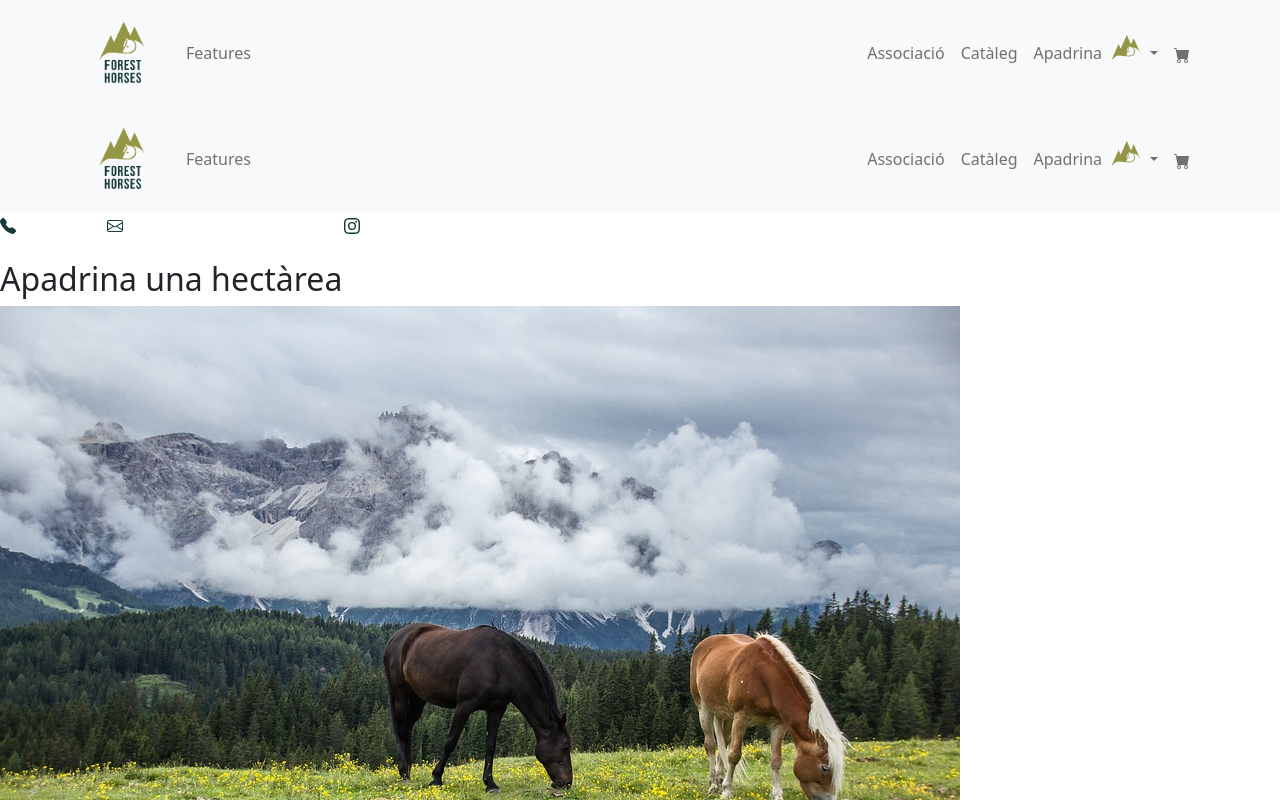
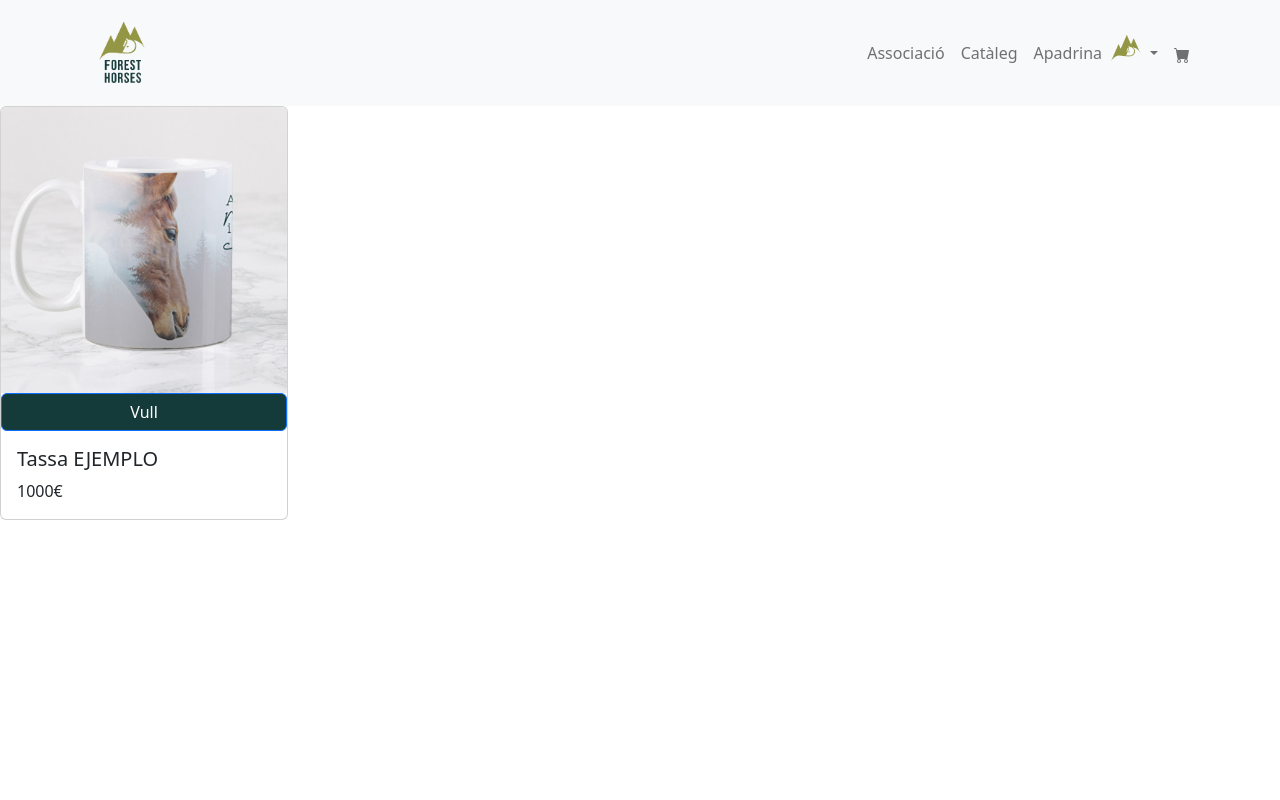
Before and after one commit to foresthdev/Forest_horses, a React (Create React App) app in the folder client/: page / in a window 1280 px wide. Shown: the top 800 px of the page. Built offline with nearby package versions, Linux system fonts and the light colour scheme.

Commit message:
#11 card-product render

```diff
--- a/client/src/App.css
+++ b/client/src/App.css
@@ -80,3 +80,5 @@
   background-color: #173A3A;
   height: 15rem;
 }
+
+/* ----------------------------------------------------CARD-COMPONENT---------------------------------------------------------------------------- */
--- a/client/src/App.js
+++ b/client/src/App.js
@@ -3,15 +3,17 @@ import Home from './pages/Home';
 import Navbar from "./components/Navbar";
 import Footer from './components/Footer';
 import Section3 from './components/Section3';
+import ProductCard from './components/ProductCard';
 
 
 function App() {
   return (
     <div className="App">
       <Navbar />
-      <Home />
+      {/* <Home />
       <Section3 />
-      <Footer />
+      <Footer /> */}
+      <ProductCard />
 
     </div>
   );
--- a/client/src/components/Navbar.jsx
+++ b/client/src/components/Navbar.jsx
@@ -15,7 +15,7 @@ function Encabezado() {
         <Navbar.Toggle aria-controls="responsive-navbar-nav" />
         <Navbar.Collapse id="responsive-navbar-nav">
           <Nav className="me-auto">
-            <Nav.Link href="#features">Features</Nav.Link>
+            {/* <Nav.Link href="#features">Features</Nav.Link> */}
           </Nav>
           <Nav>
           <Nav.Link href="#pricing">Associació</Nav.Link>
--- /dev/null
+++ b/client/src/components/ProductCard.jsx
@@ -0,0 +1,23 @@
+import React from "react";
+import ImgPrueba from "../assets/tassa1.jpg"
+import { Button, Card} from "react-bootstrap/"
+
+export default function ProductCard() {
+  return (
+    <>
+      <Card style={{ width: "18rem" }}>
+            <Card.Img variant="top" src={ImgPrueba} />
+            <Button
+            style={{ backgroundColor: "#153A3A", width: "100%"}}>
+                    Vull
+            </Button>
+        <Card.Body>
+          <Card.Title>Tassa EJEMPLO</Card.Title>
+          <Card.Text>
+            1000€
+          </Card.Text>
+        </Card.Body>
+      </Card>
+    </>
+  );
+}
```
